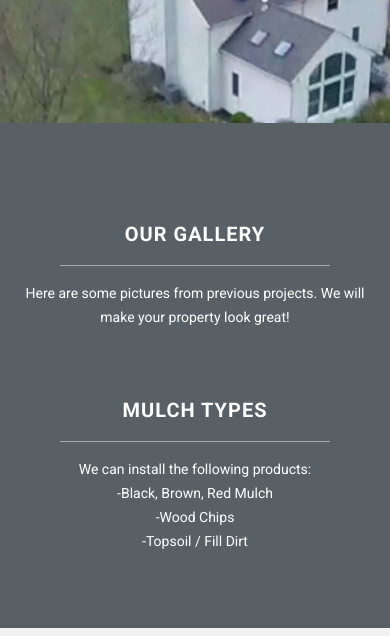
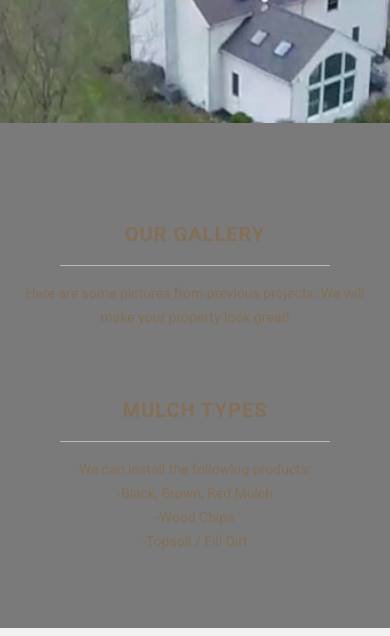
Before and after one commit to justmulch/justmulch.github.io, a plain HTML site: page index.html in a window 390 px wide. Shown: the part 2820-3456 px from the top of the page. Drawn offline with nearby package versions, Linux system fonts and the light colour scheme.

Commit message:
colors portfolio

```diff
--- a/css/templatemo-style.css
+++ b/css/templatemo-style.css
@@ -351,7 +351,7 @@ bootstrap.min.css:5
 	font-size: 20px;
 	text-transform: uppercase;
 	font-weight: 700;
-	color: #fff;
+	color: #836e57;
 	letter-spacing: 1px;
 }
 
@@ -363,7 +363,7 @@ bootstrap.min.css:5
 }
 
 #portfolio .section-heading p {
-	color: #fff;
+	color: #836e57;
 	padding-right: 70px;
 }
 
@@ -544,7 +544,7 @@ bootstrap.min.css:5
 	font-size: 20px;
 	text-transform: uppercase;
 	font-weight: 700;
-	color: #836E57;
+	color: #fff;
 	letter-spacing: 1px;
 }
 
@@ -787,7 +787,7 @@ footer .connect-us ul li a {
 		text-align: center;
 		padding-top: 100px;
 		padding-bottom: 100px;
-		background-color: #596065;
+		background-color: #7a7a7a;
 		height: 505px;
 		margin-left: -15px;
 		padding-left: 0vh;
```
